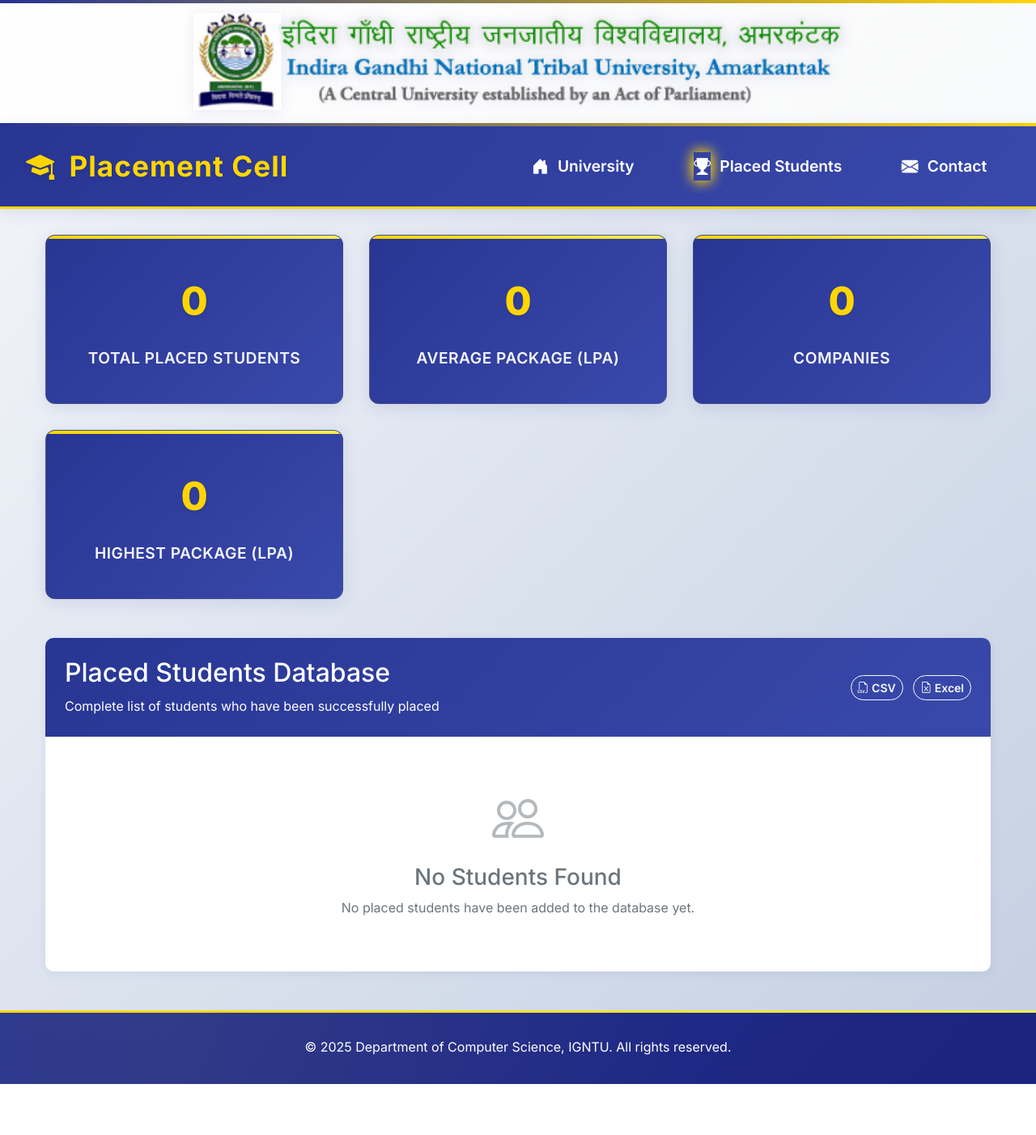
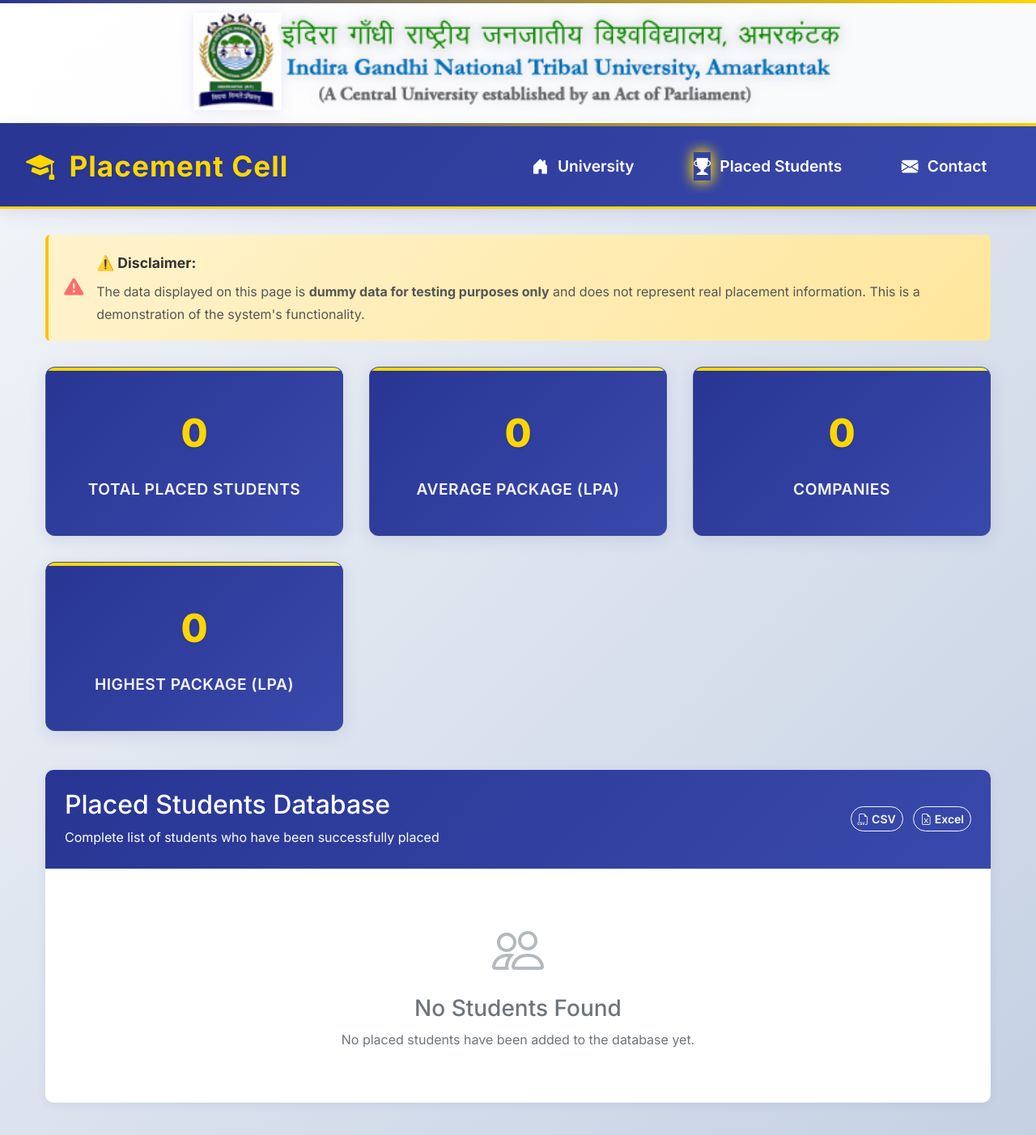
Before and after one commit to anshumaan2503/Placement-Cell, a Flask app: page /placed-students in a window 1280 px wide; the page is wider, and only the part inside the window is pictured. Shown: the top 1402 px of that part at 81% size. Before the commit the page ends 1339 px from the top of that part, so only its background shows below. Run offline with Flask 3, Linux system fonts and the light colour scheme; data that the repository does not hold is empty.

Commit message:
Add disclaimer that displayed data is dummy data for testing

```diff
--- a/templates/placed_students.html
+++ b/templates/placed_students.html
@@ -231,6 +231,15 @@
     {% include 'navbar.html' %}
 
     <div class="students-container">
+        <!-- Disclaimer Banner -->
+        <div style="background: linear-gradient(135deg, #fff3cd, #ffe69c); border-left: 4px solid #ffc107; padding: 1.2rem; border-radius: 6px; margin-bottom: 2rem; display: flex; align-items: center; gap: 1rem;">
+            <i class="bi bi-exclamation-triangle-fill" style="font-size: 1.5rem; color: #ff6b6b; flex-shrink: 0;"></i>
+            <div>
+                <strong style="color: #333; font-size: 1.1rem;">⚠️ Disclaimer:</strong>
+                <p style="margin: 0.5rem 0 0 0; color: #555;">The data displayed on this page is <strong>dummy data for testing purposes only</strong> and does not represent real placement information. This is a demonstration of the system's functionality.</p>
+            </div>
+        </div>
+
         <div class="stats-cards">
             <div class="stat-card">
                 <div class="stat-number">{{ students|length }}</div>
```
